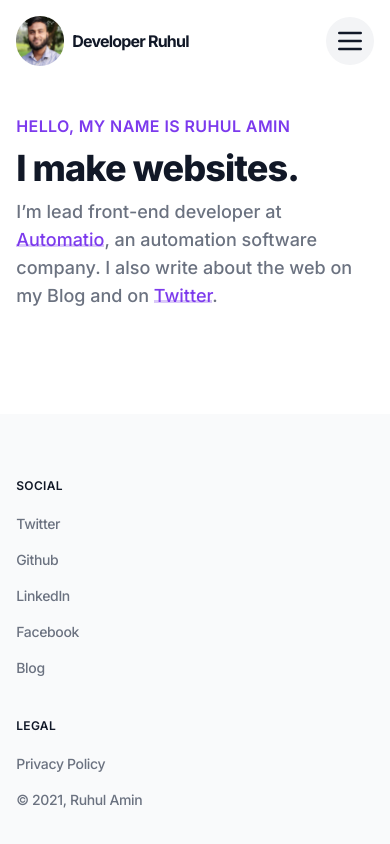
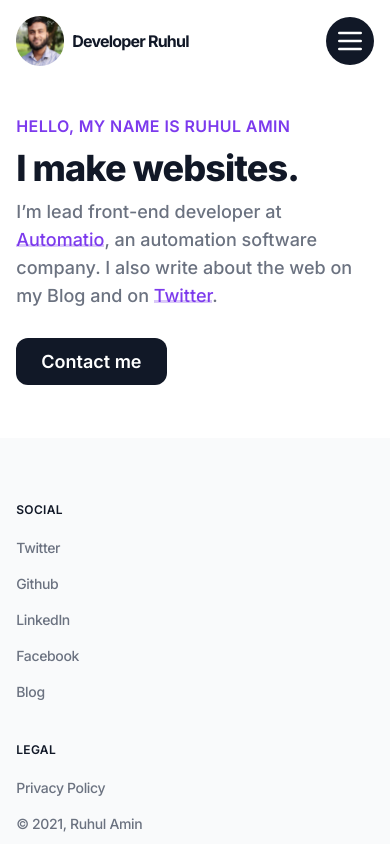
Before and after one commit to developerruhul/ruhulamin.dev, a React (Vite) app: page / in a window 390 px wide. Shown: the top 844 px of the page. Built offline with nearby package versions, Linux system fonts and the light colour scheme.

Commit message:
feat: add contact button as call to action

```diff
--- a/src/components/header/menu.jsx
+++ b/src/components/header/menu.jsx
@@ -10,12 +10,12 @@ const NavMenu = () => {
     <nav>
       <button
         onClick={() => setOpen(!open)}
-        className='w-auto bg-gray-100 rounded-full p-2 hover:bg-gray-200 focus-within:outline-none z-50 relative md:hidden'
+        className='w-auto bg-gray-900 rounded-full p-2 hover:bg-gray-700 transition-colors duration-100 focus-within:outline-none z-50 relative md:hidden'
       >
         {open ? (
           <CrossIcon className="w-8 text-gray-900'" />
         ) : (
-          <Hamburger className='w-8 text-gray-900' />
+          <Hamburger className='w-8 text-white' />
         )}
       </button>
       <div
--- a/src/components/header/style.css
+++ b/src/components/header/style.css
@@ -1,7 +1,7 @@
 .nav__menu a {
-  @apply text-5xl mb-10 font-semibold text-white md:text-base md:mb-0 md:ml-8 lg:ml-10 md:font-medium md:text-gray-500 hover:text-gray-900 transition-colors duration-200;
+  @apply text-5xl mb-10 font-semibold text-white md:text-base md:mb-0 md:ml-8 lg:ml-10 md:font-medium md:text-gray-500  md:hover:text-gray-900 transition-colors duration-200;
 }
 
 .nav__menu a.active {
-  @apply text-gray-900;
+  @apply text-purple-600 md:text-gray-900;
 }
--- a/src/components/hero/index.jsx
+++ b/src/components/hero/index.jsx
@@ -27,6 +27,9 @@ const Hero = () => {
           .
         </p>
       </article>
+      <Link  to="/contact" className='flex-none bg-gray-900 hover:bg-gray-700 text-white text-lg leading-6 font-semibold py-3 px-6 border border-transparent rounded-xl focus:ring-2 focus:ring-offset-2 focus:ring-offset-white focus:ring-gray-900 focus:outline-none transition-colors duration-200'>
+        Contact me
+      </Link>
     </section>
   );
 };
```
